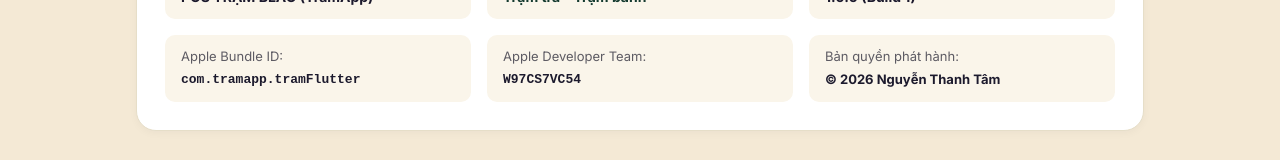
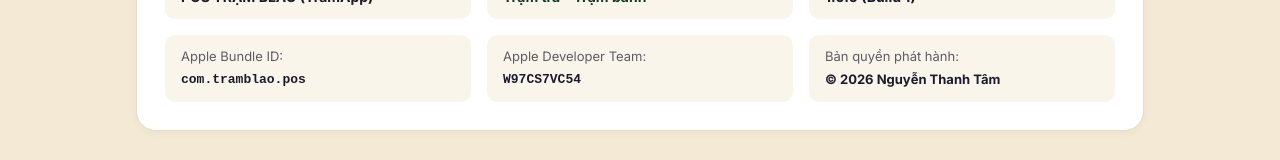
Before and after one commit to 2312741-sudo/pos_tramblao, a Next.js app in the folder web/: page /about in a window 1280 px wide. Shown: the part 845-1005 px from the top of the page. Built offline with nearby package versions, Linux system fonts and the light colour scheme; no server answers.

Commit message:
fix(identity): dong bo bundle ID com.tramblao.pos tren toan bo he thong

```diff
--- a/web/app/about/page.tsx
+++ b/web/app/about/page.tsx
@@ -311,7 +311,7 @@ export default function PublicAboutPage() {
             <div style={{ padding: "12px 16px", background: "var(--surface-muted)", borderRadius: "var(--radius-md)" }}>
               <div style={{ color: "var(--subtext)", marginBottom: 4 }}>Apple Bundle ID:</div>
               <div style={{ fontWeight: 600, fontFamily: "monospace", color: "var(--text)", fontSize: 13 }}>
-                com.tramapp.tramFlutter
+                com.tramblao.pos
               </div>
             </div>
 
--- a/web/app/dashboard/about/page.tsx
+++ b/web/app/dashboard/about/page.tsx
@@ -322,7 +322,7 @@ export default function DashboardAboutPage() {
             <div style={{ display: "flex", justifyContent: "space-between", alignItems: "center", paddingBottom: "10px", borderBottom: "1px dashed var(--border)" }}>
               <span style={{ color: "var(--subtext)" }}>Apple Bundle Identifier:</span>
               <span style={{ fontWeight: "600", fontFamily: "monospace", color: "var(--text)" }}>
-                com.tramapp.tramFlutter
+                com.tramblao.pos
               </span>
             </div>
 
```
Also changed, not shown: 2 other files (tests, documents, lock files or other folders).
